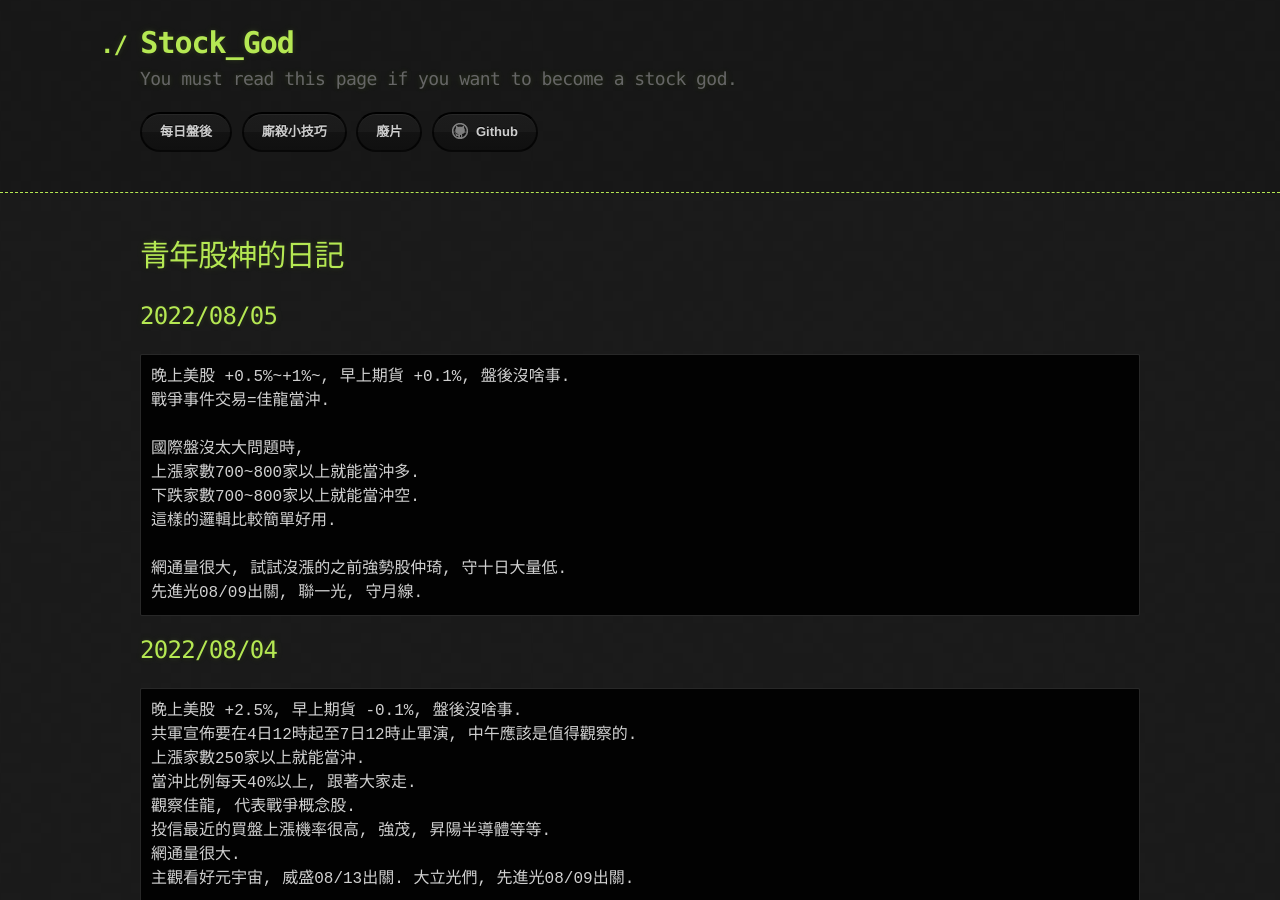
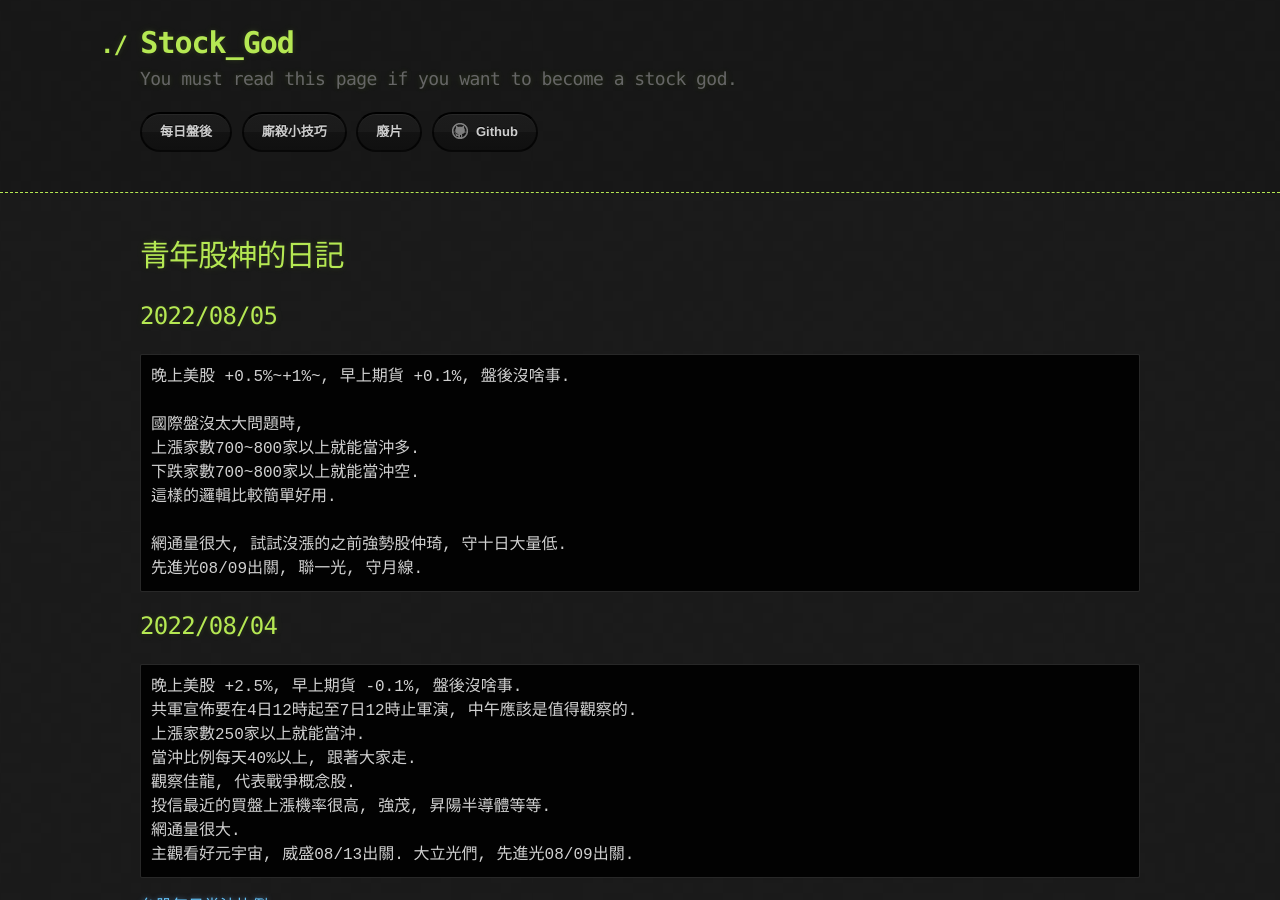
Before and after one commit to lepg5487/Stock_God, a Jekyll site: the page built from index.md, in a window 1280 px wide and 900 px high. Built offline with Jekyll 4.4.1, drawn with Linux system fonts in a browser that asks for light colours; our own code applies the rules of GitHub Pages for plain Markdown files.

Commit message:
Update index.md

````diff
--- a/index.md
+++ b/index.md
@@ -7,7 +7,6 @@ layout: testlayouts
 ## 2022/08/05
 ```
 晚上美股 +0.5%~+1%~, 早上期貨 +0.1%, 盤後沒啥事.
-戰爭事件交易=佳龍當沖.
 
 國際盤沒太大問題時,
 上漲家數700~800家以上就能當沖多.
````
